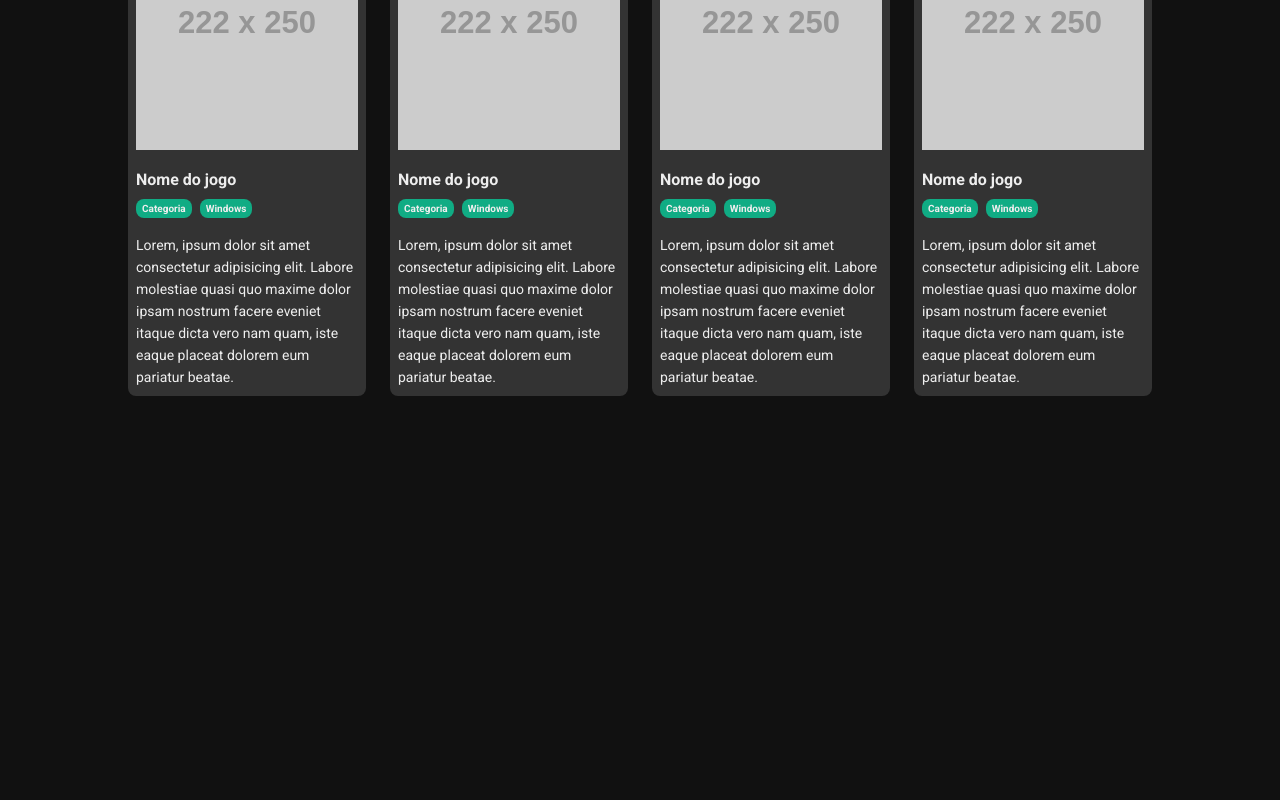
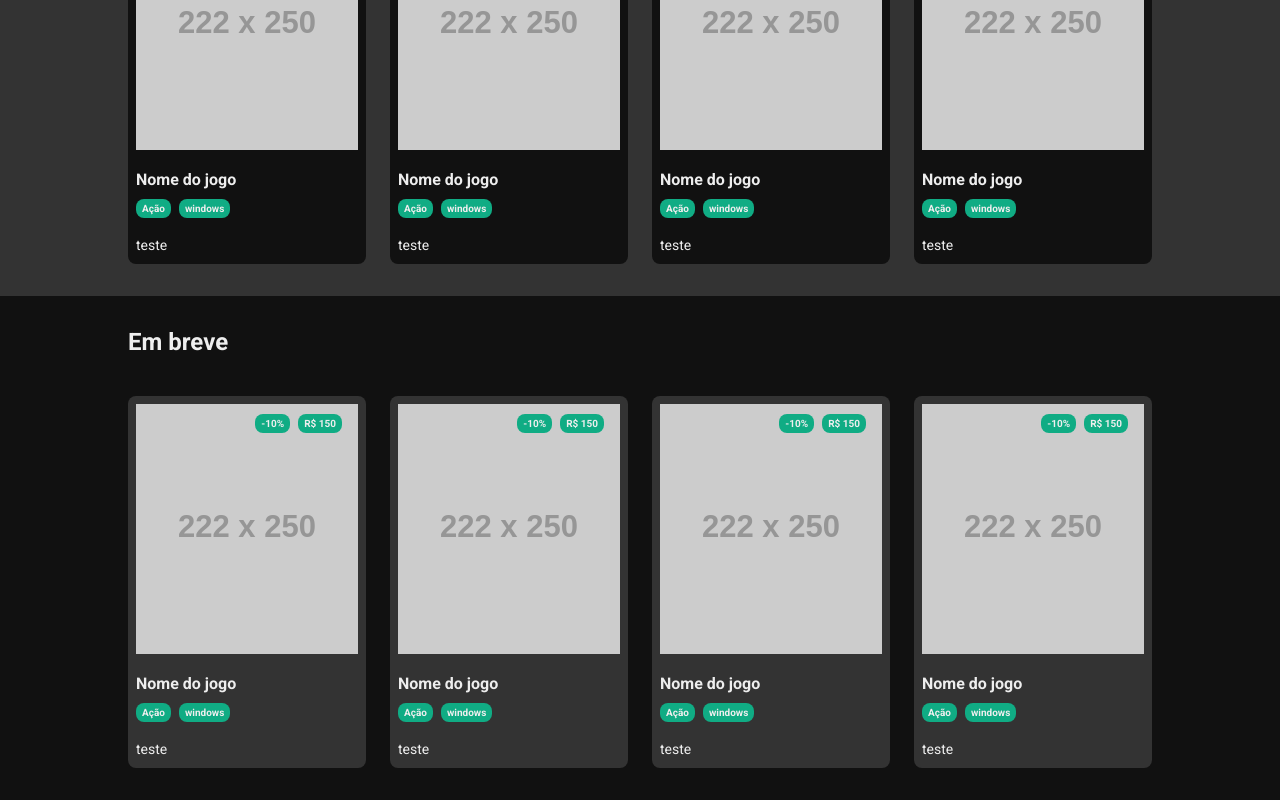
Before and after one commit to CleitonLahm/E-play, a React (Create React App) app: page / in a window 1280 px wide. Shown: the part 968-1768 px from the top of the page. Before the commit the page ends 1396 px from the top, so only its background shows below. Built offline with nearby package versions, Linux system fonts and the light colour scheme.

Commit message:
estilizando components dos cards

```diff
--- a/src/App.tsx
+++ b/src/App.tsx
@@ -13,6 +13,7 @@ const rotas = createBrowserRouter([
       <>
         <Banner />
         <ProductsList title="Promoções" background="gray" />
+        <ProductsList title="Em breve" background="black" />
       </>
     )
   }
--- a/src/components/Product/index.tsx
+++ b/src/components/Product/index.tsx
@@ -1,17 +1,34 @@
 import Tag from '../Tag'
-import { Card, Descricao, Titulo } from './styles'
+import { Card, Descricao, Titulo, Infos } from './styles'
 
-const Product = () => (
+type Props = {
+  title: string
+  categoria: string
+  system: string
+  description: string
+  infos: string[]
+  image: string
+}
+
+const Product = ({
+  categoria,
+  description,
+  image,
+  infos,
+  system,
+  title
+}: Props) => (
   <Card>
-    <img src="//placehold.it/222x250" />
-    <Titulo>Nome do jogo</Titulo>
-    <Tag>Categoria</Tag>
-    <Tag>Windows</Tag>
-    <Descricao>
-      Lorem, ipsum dolor sit amet consectetur adipisicing elit. Labore molestiae
-      quasi quo maxime dolor ipsam nostrum facere eveniet itaque dicta vero nam
-      quam, iste eaque placeat dolorem eum pariatur beatae.
-    </Descricao>
+    <img src={image} alt={title} />
+    <Infos>
+      {infos.map((info) => (
+        <Tag key={info}>{info}</Tag>
+      ))}
+    </Infos>
+    <Titulo>{title}</Titulo>
+    <Tag>{categoria}</Tag>
+    <Tag>{system}</Tag>
+    <Descricao>{description}</Descricao>
   </Card>
 )
 
--- a/src/components/Product/styles.ts
+++ b/src/components/Product/styles.ts
@@ -6,6 +6,7 @@ export const Card = styled.div`
   background-color: ${cores.cinza};
   border-radius: 8px;
   padding: 8px;
+  position: relative;
 
   ${TagContainer} {
     margin-right: 8px;
@@ -24,3 +25,8 @@ export const Descricao = styled.p`
   display: block;
   margin-top: 16px;
 `
+export const Infos = styled.div`
+  position: absolute;
+  top: 16px;
+  right: 16px;
+`
--- a/src/components/ProductsList/index.tsx
+++ b/src/components/ProductsList/index.tsx
@@ -1,20 +1,48 @@
 import Product from '../Product'
 import { Container, List } from './styles'
 
-type Props = {
+export type Props = {
   title: string
   background: 'gray' | 'black'
 }
 
 const ProductsList = ({ background, title }: Props) => (
-  <Container>
+  <Container background={background}>
     <div className="container">
       <h2>{title}</h2>
       <List>
-        <Product />
-        <Product />
-        <Product />
-        <Product />
+        <Product
+          categoria="Ação"
+          description="teste"
+          image="//placehold.it/222x250"
+          infos={['-10%', 'R$ 150']}
+          system="windows"
+          title="Nome do jogo"
+        />
+        <Product
+          categoria="Ação"
+          description="teste"
+          image="//placehold.it/222x250"
+          infos={['-10%', 'R$ 150']}
+          system="windows"
+          title="Nome do jogo"
+        />
+        <Product
+          categoria="Ação"
+          description="teste"
+          image="//placehold.it/222x250"
+          infos={['-10%', 'R$ 150']}
+          system="windows"
+          title="Nome do jogo"
+        />
+        <Product
+          categoria="Ação"
+          description="teste"
+          image="//placehold.it/222x250"
+          infos={['-10%', 'R$ 150']}
+          system="windows"
+          title="Nome do jogo"
+        />
       </List>
     </div>
   </Container>
--- a/src/components/ProductsList/styles.ts
+++ b/src/components/ProductsList/styles.ts
@@ -1,7 +1,18 @@
 import styled from 'styled-components'
 
-export const Container = styled.section`
+import { Props } from './index'
+import { cores } from '../../styles'
+import { Card } from '../Product/styles'
+
+export const Container = styled.section<Omit<Props, 'title'>>`
   padding: 32px 0;
+  background-color: ${(props) =>
+    props.background === 'black' ? cores.preto : cores.cinza};
+
+  ${Card} {
+    background-color: ${(props) =>
+      props.background === 'black' ? cores.cinza : cores.preto};
+  }
 `
 
 export const List = styled.ul`
```
